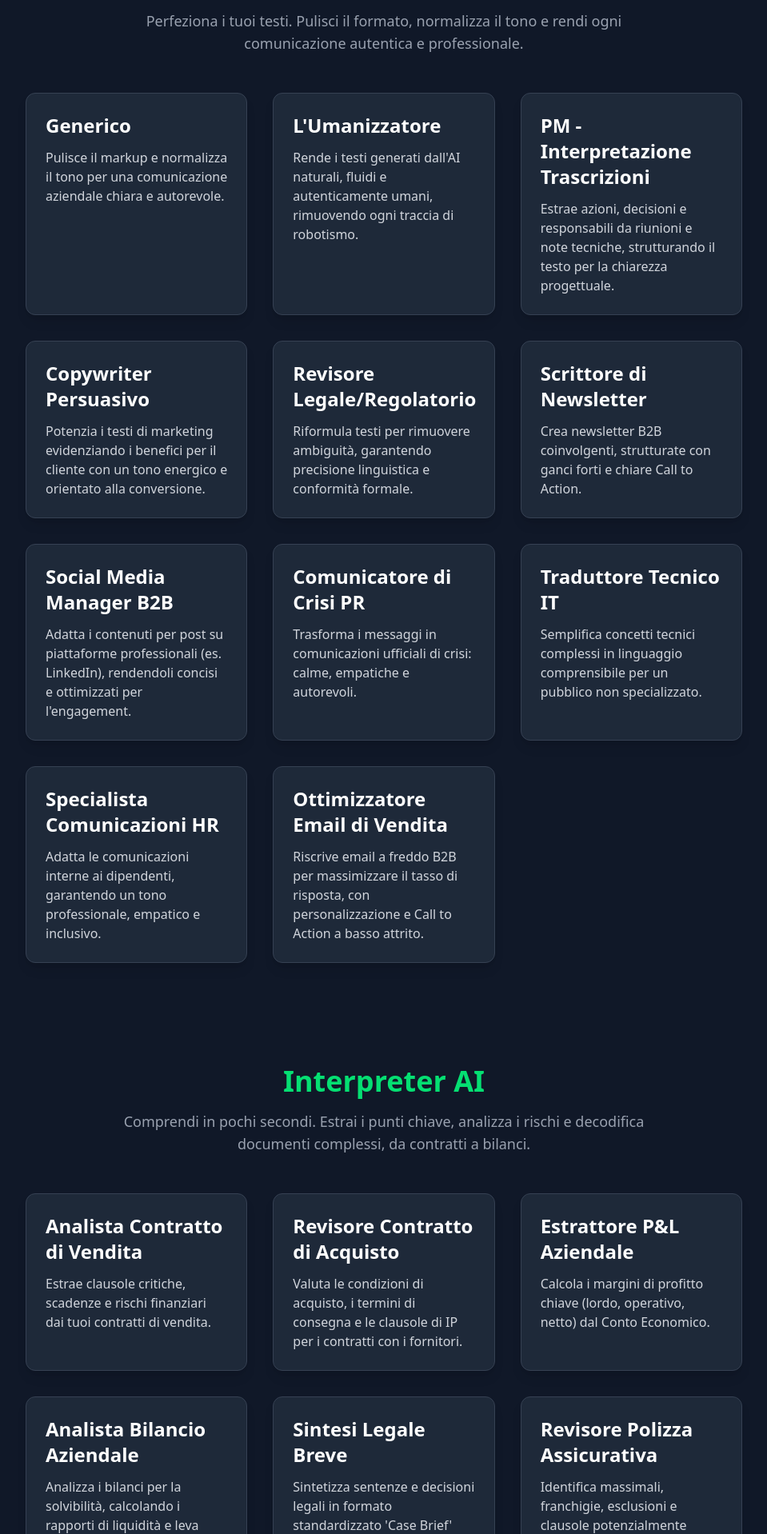
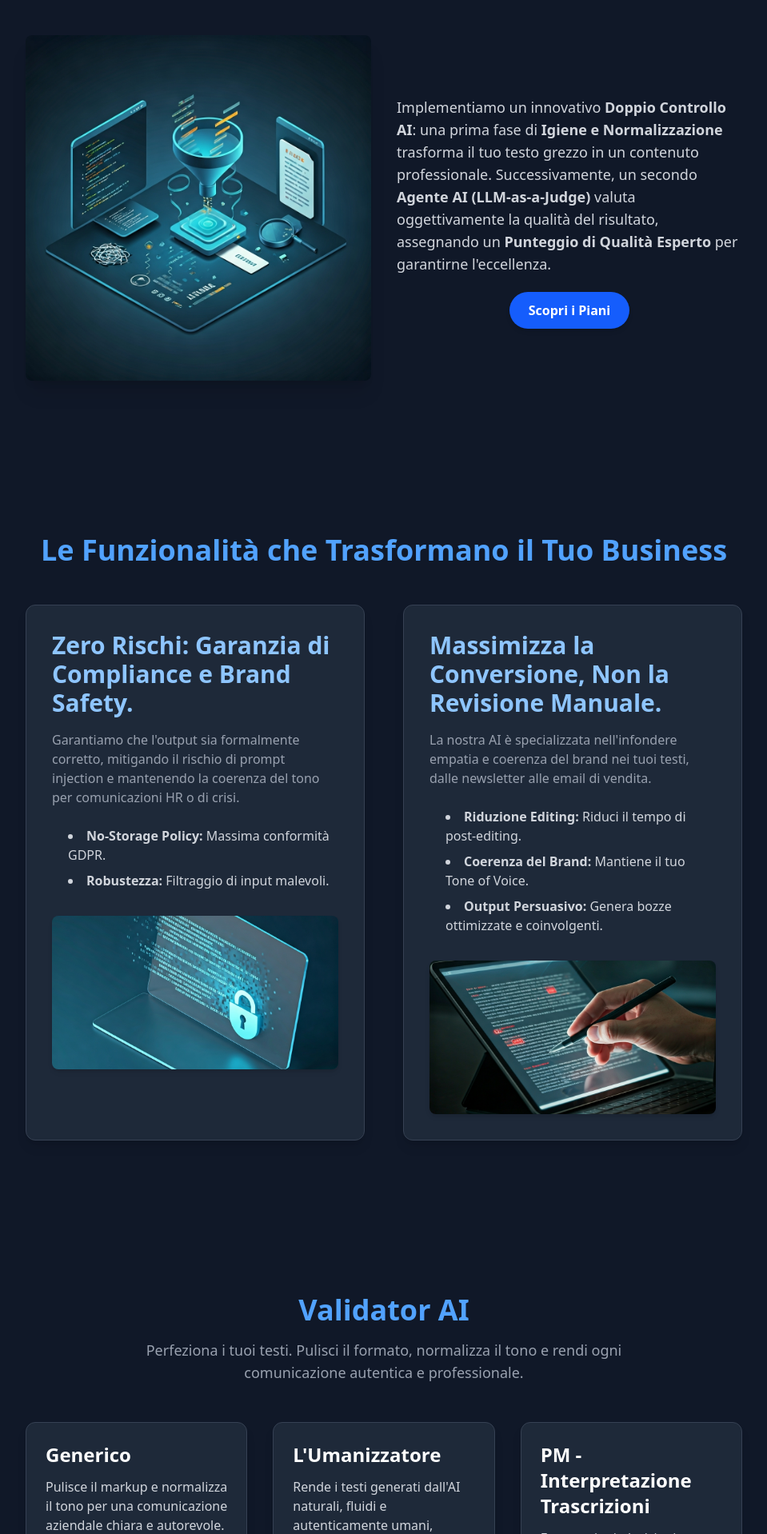
Before and after one commit to dvd1990-collab/text-validator-api, a Next.js app in the folder text-validator-frontend/: page /text-validator-ai in a window 1280 px wide. Shown: the part 522-2440 px from the top of the page at 80% size, without its empty margins (160-1119 px from the left). Built offline with nearby package versions, Linux system fonts and the light colour scheme; no server answers.

Commit message:
feat: Implement input length limit for free tier to prevent cost escalation

```diff
--- a/text-validator-frontend/src/app/text-validator-ai/page.tsx
+++ b/text-validator-frontend/src/app/text-validator-ai/page.tsx
@@ -7,28 +7,28 @@ export default function TextValidatorAIPage() {
   const validatorProfiles = [
     { name: "Generico", description: "Pulisce il markup e normalizza il tono per una comunicazione aziendale chiara e autorevole." },
     { name: "L'Umanizzatore", description: "Rende i testi generati dall'AI naturali, fluidi e autenticamente umani, rimuovendo ogni traccia di robotismo." },
-    { name: "PM - Interpretazione Trascrizioni", description: "Estrae azioni, decisioni e responsabili da riunioni e note tecniche, strutturando il testo per la chiarezza progettuale." },
-    { name: "Copywriter Persuasivo", description: "Potenzia i testi di marketing evidenziando i benefici per il cliente con un tono energico e orientato alla conversione." },
-    { name: "Revisore Legale/Regolatorio", description: "Riformula testi per rimuovere ambiguità, garantendo precisione linguistica e conformità formale." },
-    { name: "Scrittore di Newsletter", description: "Crea newsletter B2B coinvolgenti, strutturate con ganci forti e chiare Call to Action." },
-    { name: "Social Media Manager B2B", description: "Adatta i contenuti per post su piattaforme professionali (es. LinkedIn), rendendoli concisi e ottimizzati per l'engagement." },
-    { name: "Comunicatore di Crisi PR", description: "Trasforma i messaggi in comunicazioni ufficiali di crisi: calme, empatiche e autorevoli." },
-    { name: "Traduttore Tecnico IT", description: "Semplifica concetti tecnici complessi in linguaggio comprensibile per un pubblico non specializzato." },
-    { name: "Specialista Comunicazioni HR", description: "Adatta le comunicazioni interne ai dipendenti, garantendo un tono professionale, empatico e inclusivo." },
-    { name: "Ottimizzatore Email di Vendita", description: "Riscrive email a freddo B2B per massimizzare il tasso di risposta, con personalizzazione e Call to Action a basso attrito." },
+    { name: "PM - Interpretazione Trascrizioni", description: "Estrae azioni, decisioni e responsabili da riunioni e note tecniche." },
+    { name: "Copywriter Persuasivo", description: "Potenzia i testi di marketing evidenziando i benefici per il cliente." },
+    { name: "Revisore Legale/Regolatorio", description: "Riformula testi per rimuovere ambiguità, garantendo precisione linguistica." },
+    { name: "Scrittore di Newsletter", description: "Crea newsletter B2B coinvolgenti con ganci forti e chiare Call to Action." },
+    { name: "Social Media Manager B2B", description: "Adatta i contenuti per post LinkedIn, rendendoli concisi e ottimizzati." },
+    { name: "Comunicatore di Crisi PR", description: "Trasforma messaggi in comunicazioni di crisi: calme, empatiche e autorevoli." },
+    { name: "Traduttore Tecnico IT", description: "Semplifica concetti tecnici complessi per un pubblico non specializzato." },
+    { name: "Specialista Comunicazioni HR", description: "Adatta le comunicazioni interne ai dipendenti con un tono professionale ed empatico." },
+    { name: "Ottimizzatore Email di Vendita", description: "Riscrive email a freddo B2B per massimizzare il tasso di risposta." },
   ];
 
   const interpreterProfiles = [
-    { name: "Analista Contratto di Vendita", description: "Estrae clausole critiche, scadenze e rischi finanziari dai tuoi contratti di vendita." },
-    { name: "Revisore Contratto di Acquisto", description: "Valuta le condizioni di acquisto, i termini di consegna e le clausole di IP per i contratti con i fornitori." },
-    { name: "Estrattore P&L Aziendale", description: "Calcola i margini di profitto chiave (lordo, operativo, netto) dal Conto Economico." },
-    { name: "Analista Bilancio Aziendale", description: "Analizza i bilanci per la solvibilità, calcolando i rapporti di liquidità e leva finanziaria." },
-    { name: "Sintesi Legale Breve", description: "Sintetizza sentenze e decisioni legali in formato standardizzato 'Case Brief' per lo studio." },
-    { name: "Revisore Polizza Assicurativa", description: "Identifica massimali, franchigie, esclusioni e clausole potenzialmente vessatorie nelle polizze." },
-    { name: "Verificatore Fatture/Bollette", description: "Estrae i dati contabili essenziali dalle fatture (numero, PO, data scadenza, totali) per l'automazione." },
-    { name: "Estrattore Dati Fatti", description: "Estrae fatti, date, entità e luoghi da documenti forensi o dichiarazioni per creare una timeline oggettiva." },
-    { name: "Analista Debiti/Liquidità", description: "Calcola il capitale circolante, analizza i rapporti di liquidità (Quick Ratio) e identifica i covenant di debito." },
-    { name: "Spiega in Parole Semplici", description: "Trasforma documenti legali e finanziari complessi in linguaggio manageriale chiaro e conciso." },
+    { name: "Analista Contratto di Vendita", description: "Estrae clausole critiche, scadenze e rischi dai contratti di vendita." },
+    { name: "Revisore Contratto di Acquisto", description: "Valuta le condizioni di acquisto e i termini di consegna con i fornitori." },
+    { name: "Estrattore P&L Aziendale", description: "Calcola i margini di profitto chiave dal Conto Economico." },
+    { name: "Analista Bilancio Aziendale", description: "Analizza i bilanci per la solvibilità e i rapporti di liquidità." },
+    { name: "Sintesi Legale Breve", description: "Sintetizza sentenze e decisioni legali in formato 'Case Brief'." },
+    { name: "Revisore Polizza Assicurativa", description: "Identifica massimali, esclusioni e clausole vessatorie nelle polizze." },
+    { name: "Verificatore Fatture/Bollette", description: "Estrae dati contabili essenziali dalle fatture per l'automazione." },
+    { name: "Estrattore Dati Fatti", description: "Estrae fatti, date ed entità da documenti per creare timeline oggettive." },
+    { name: "Analista Debiti/Liquidità", description: "Calcola il capitale circolante e analizza i rischi di liquidità." },
+    { name: "Spiega in Parole Semplici", description: "Trasforma documenti complessi in linguaggio manageriale chiaro." },
   ];
 
   return (
@@ -42,6 +42,67 @@ export default function TextValidatorAIPage() {
             Text Validator AI non è solo uno strumento, ma una suite di soluzioni per garantire qualità, chiarezza e accuratezza in ogni testo.
           </p>
         </header>
+
+        {/* --- SEZIONE REINSERITA: Come Funziona --- */}
+        <section className="mb-16 py-16">
+          <h2 className="text-4xl font-bold text-center text-blue-300 mb-12">Come Funziona il Doppio Controllo AI</h2>
+          <div className="flex flex-col md:flex-row items-center justify-around space-y-8 md:space-y-0 md:space-x-8">
+            <div className="md:w-1/2">
+              <img
+                src="/placeholder-workflow-image.png"
+                alt="Workflow in 3 passaggi: Pulizia, Normalizzazione, Valutazione Qualità"
+                className="rounded-lg shadow-xl w-full h-auto object-cover"
+              />
+            </div>
+            <div className="md:w-1/2 space-y-6 text-left">
+              <p className="text-gray-300 text-lg">
+                Implementiamo un innovativo <strong>Doppio Controllo AI</strong>: una prima fase di <strong>Igiene e Normalizzazione</strong> trasforma il tuo testo grezzo in un contenuto professionale. Successivamente, un secondo <strong>Agente AI (LLM-as-a-Judge)</strong> valuta oggettivamente la qualità del risultato, assegnando un <strong>Punteggio di Qualità Esperto</strong> per garantirne l'eccellenza.
+              </p>
+               <div className="text-center mt-8">
+                  <Link href="/pricing" className="bg-blue-600 hover:bg-blue-700 text-white font-bold py-3 px-6 rounded-full transition-all duration-300 shadow-md">
+                      Scopri i Piani
+                  </Link>
+              </div>
+            </div>
+          </div>
+        </section>
+
+        {/* --- SEZIONE REINSERITA: Funzionalità Business --- */}
+        <section className="mb-16 py-16">
+		  <h2 className="text-4xl font-bold text-center text-blue-400 mb-12">Le Funzionalità che Trasformano il Tuo Business</h2>
+		  <div className="grid grid-cols-1 md:grid-cols-2 gap-12">
+			{/* Blocco 1: Affidabilità e Conformità */}
+			<div className="bg-gray-800 p-8 rounded-xl shadow-lg border border-gray-700">
+			  <h3 className="text-3xl font-semibold text-blue-300 mb-4">Zero Rischi: Garanzia di Compliance e Brand Safety.</h3>
+			  <p className="text-gray-400 mb-6">Garantiamo che l'output sia formalmente corretto, mitigando il rischio di prompt injection e mantenendo la coerenza del tono per comunicazioni HR o di crisi.</p>
+			  <ul className="list-disc list-inside space-y-2 text-gray-300 pl-5">
+				<li><strong>No-Storage Policy:</strong> Massima conformità GDPR.</li>
+				<li><strong>Robustezza:</strong> Filtraggio di input malevoli.</li>
+			  </ul>
+			  <img
+				src="/placeholder-compliance-image.png"
+				alt="Illustrazione di sicurezza e compliance GDPR"
+				className="mt-8 rounded-lg shadow-md w-full h-48 object-cover"
+			  />
+			</div>
+
+			{/* Blocco 2: Efficienza e Persuasione */}
+			<div className="bg-gray-800 p-8 rounded-xl shadow-lg border border-gray-700">
+			  <h3 className="text-3xl font-semibold text-blue-300 mb-4">Massimizza la Conversione, Non la Revisione Manuale.</h3>
+			  <p className="text-gray-400 mb-6">La nostra AI è specializzata nell'infondere empatia e coerenza del brand nei tuoi testi, dalle newsletter alle email di vendita.</p>
+			  <ul className="list-disc list-inside space-y-2 text-gray-300 pl-5">
+				<li><strong>Riduzione Editing:</strong> Riduci il tempo di post-editing.</li>
+				<li><strong>Coerenza del Brand:</strong> Mantiene il tuo Tone of Voice.</li>
+				<li><strong>Output Persuasivo:</strong> Genera bozze ottimizzate e coinvolgenti.</li>
+			  </ul>
+			  <img
+				src="/placeholder-persuasion-image.png"
+				alt="Illustrazione di copywriting persuasivo ed efficienza"
+				className="mt-8 rounded-lg shadow-md w-full h-48 object-cover"
+			  />
+			</div>
+		  </div>
+		</section>
 
         {/* Sezione Validator */}
         <section className="py-16">
```
Also changed, not shown: text-validator-frontend/src/app/pricing/page.tsx (+13 -10 lines), 1 other file (tests, documents, lock files or other folders).
